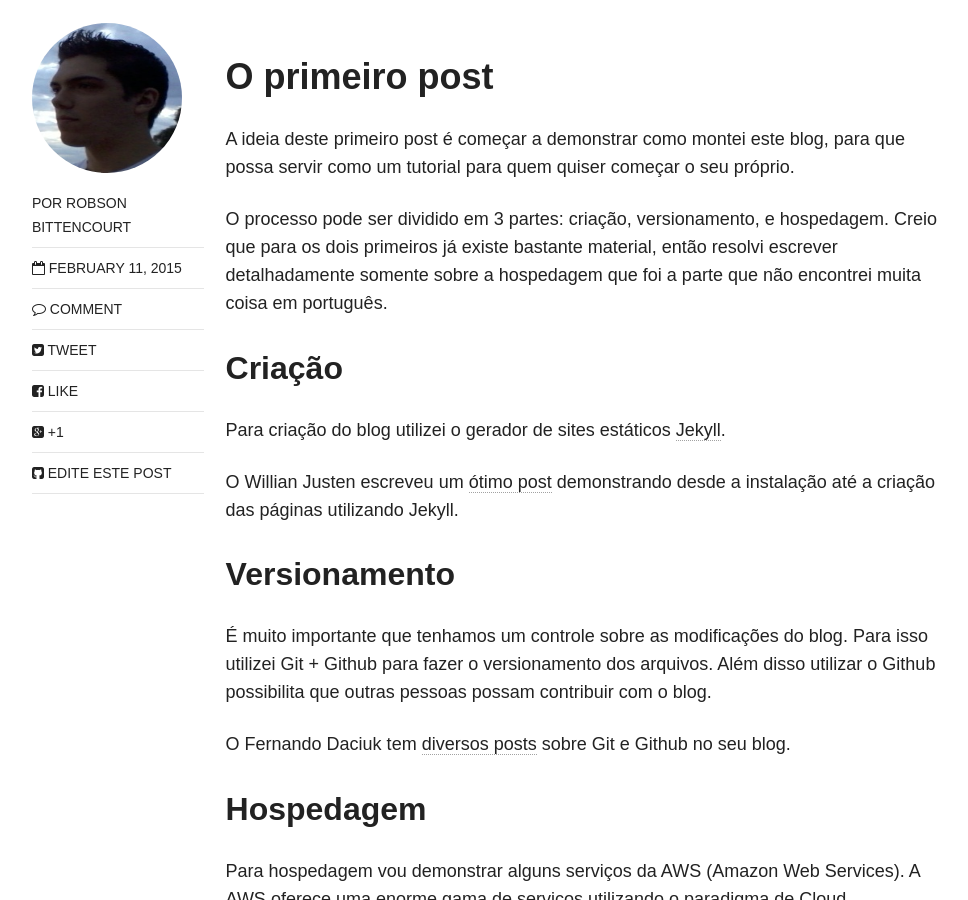
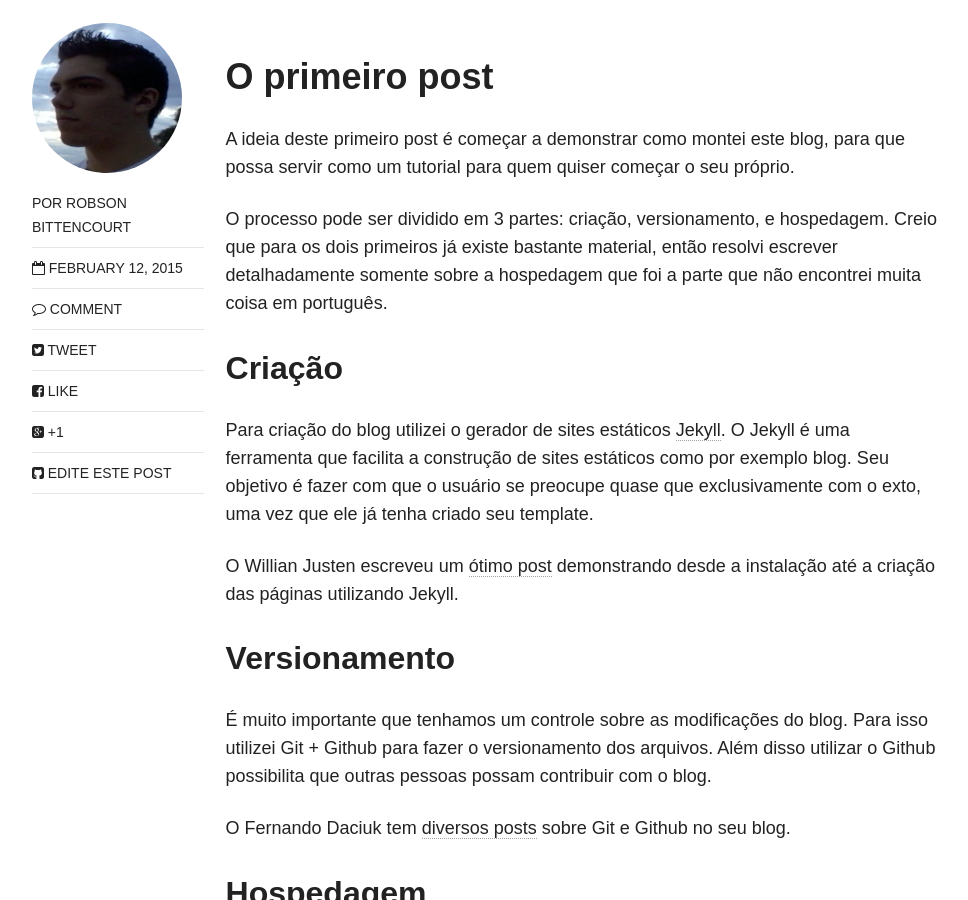
Before and after one commit to robsonbittencourt/rbittencourt.com, a Jekyll site: the page built from _posts/2015-02-10-hospedando-seu-blog-na-aws-por-centavos.md, in a window 1280 px wide and 900 px high, scrolled down 397 px. Shown: the whole window, without its empty margins (154-1122 px from the left). Built offline with Jekyll 4.4.1, drawn with Linux system fonts in a browser that asks for light colours; nearby versions of some CDN libraries; comment, search, counter and statistics services are not loaded.

Commit message:
Alguns ajustes no texto

```diff
--- a/_posts/2015-02-10-hospedando-seu-blog-na-aws-por-centavos.md
+++ b/_posts/2015-02-10-hospedando-seu-blog-na-aws-por-centavos.md
@@ -18,17 +18,15 @@
 
 ##Criação
 
-Para criação do blog utilizei o gerador de sites estáticos [Jekyll](http://jekyllrb.com/).
+Para criação do blog utilizei o gerador de sites estáticos [Jekyll](http://jekyllrb.com/). O Jekyll é uma ferramenta que facilita a construção de sites estáticos como por exemplo blog. Seu objetivo é fazer com que o usuário se preocupe quase que exclusivamente com o exto, uma vez que ele já tenha criado seu template.
 
 O Willian Justen escreveu um [ótimo post](http://willianjusten.com.br/perguntas-e-respostas-jekyll/) demonstrando desde a instalação até a criação das páginas utilizando Jekyll.
-
 
 ##Versionamento
 
 É muito importante que tenhamos um controle sobre as modificações do blog. Para isso utilizei Git + Github para fazer o versionamento dos arquivos. Além disso utilizar o Github possibilita que outras pessoas possam contribuir com o blog.
 
 O Fernando Daciuk tem [diversos posts](http://blog.da2k.com.br/2014/01/19/manter-repositorio-github-forkado-sincronizado-com-o-original/) sobre Git e Github no seu blog.
-
 
 ##Hospedagem
 
```
Also changed, not shown: other parts of _posts/2015-02-10-hospedando-seu-blog-na-aws-por-centavos.md (+1 -1 lines).
